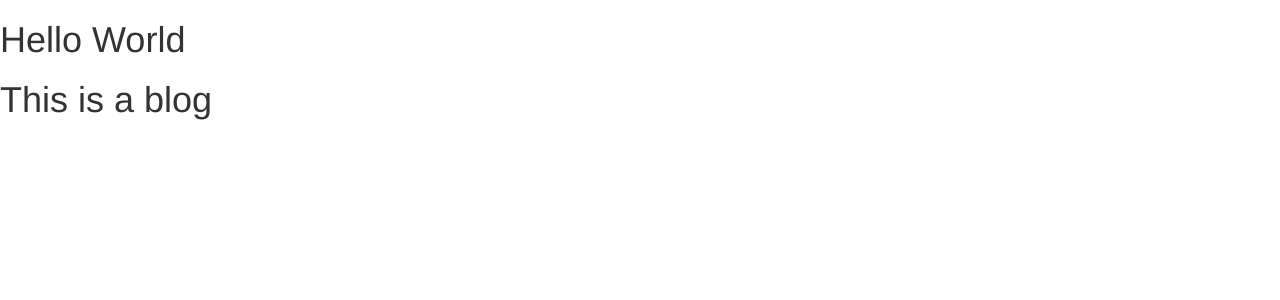
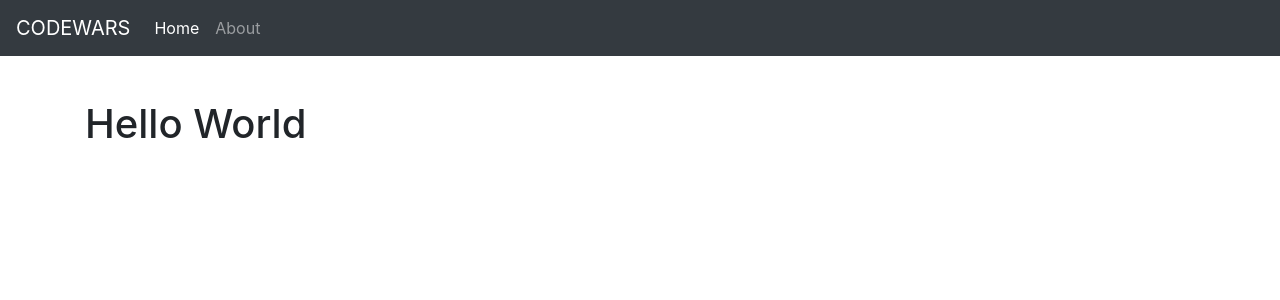
Before and after one commit to msyoki/CodeWars_API, a Flask app: page / in a window 1280 px wide. Shown: the top 300 px of the page. Run offline with Flask 2, Linux system fonts and the light colour scheme; some libraries are stand-ins or nearby versions.

Commit message:
add navbar update

```diff
--- /dev/null
+++ b/app/static/css/index.css
@@ -0,0 +1,3 @@
+#main{
+    margin-top: 100px;
+}
--- a/app/templates/base.html
+++ b/app/templates/base.html
@@ -1,14 +1,31 @@
-{% extends 'bootstrap/base.html'%}
+
 
 <!DOCTYPE html>
 <html lang="en">
 <head>
     <meta charset="UTF-8">
     <meta name="viewport" content="width=device-width, initial-scale=1.0">
-    <title>Document</title>
+    <link rel="stylesheet" href="https://maxcdn.bootstrapcdn.com/bootstrap/4.0.0/css/bootstrap.min.css" integrity="sha384-Gn5384xqQ1aoWXA+058RXPxPg6fy4IWvTNh0E263XmFcJlSAwiGgFAW/dAiS6JXm" crossorigin="anonymous">
+    <link rel="stylesheet" href="{{url_for('static',filename='css/index.css')}}">
+    <title>CodeWars</title>
 </head>
 <body>
-    <div class="container">
+    <header class= 'container site-header'>
+        <nav class="navbar navbar-expand-md navbar-dark bg-dark fixed-top">
+            <a href="/" class="navbar-brand"><span>CODEWARS</span></a>
+            <button type="button" class="navbar-toggler " data-toggle="collapse" data-target="#navbarCollapse" ">
+                <span class="navbar-toggler-icon"></span>
+            </button>
+            <div class="collapse navbar-collapse" id="navbarCollapse" >
+                <div class="navbar-nav mr-auto">
+                  <a  href="/" class="nav-item nav-link active"><span> Home</span></a>
+                  <a href="/about" class="nav-item nav-link"><span>About</span></a>
+                </div>
+            </div>
+
+        </nav>
+    </header>
+    <div class="container" id="main">
         {% block content %}{% endblock %}
     </div>
 </body>
--- a/app/templates/index.html
+++ b/app/templates/index.html
@@ -1,5 +1,5 @@
 {% extends 'base.html'%}
 {% block content %}
     <h1>{{ hello }}</h1>
-    <h1>This is a blog</h1>
+
 {% endblock %}
```
